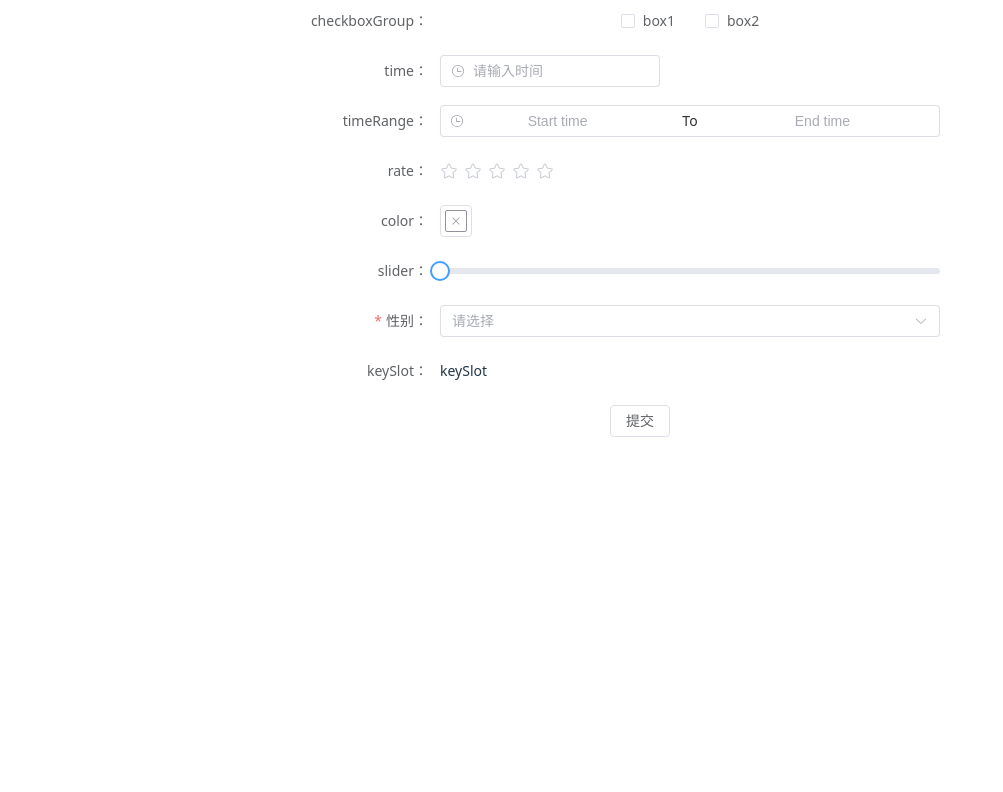
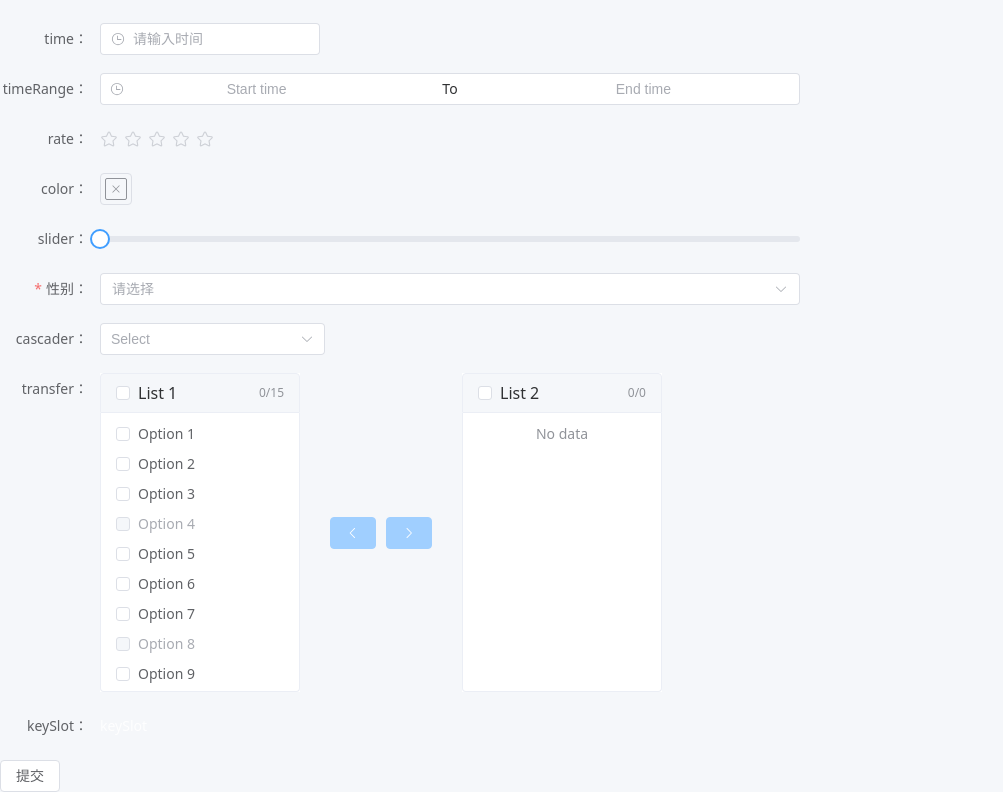
Before and after one commit to ekilito/basic_ui, a Vue app: page / in a window 1280 px wide. Shown: the part 399-1191 px from the top of the page, without its empty margins (0-1003 px from the left). Before the commit the page ends 868 px from the top, so only its background shows below. Built offline with nearby package versions, Linux system fonts and the light colour scheme.

Commit message:
type: eg

```diff
--- a/src/App.vue
+++ b/src/App.vue
@@ -59,75 +59,74 @@ const formItems = computed(() => [
     max: "100",
     min: "0",
     placeholder: "请输入",
-    controls: false
+    controls: false,
   },
   {
     label: "文本框",
     key: "text",
     type: "textarea",
     placeholder: "请输入",
-    resize: "none"
+    resize: "none",
   },
   {
     label: "时间",
     key: "date",
     type: "datetime",
-    placeholder: '请输入时间',
-    valueFormat: "YYYY-MM-DD HH:mm:ss"
+    placeholder: "请输入时间",
+    valueFormat: "YYYY-MM-DD HH:mm:ss",
   },
   {
     label: "switch",
     key: "switch",
-    type: "switch"
+    type: "switch",
   },
   {
     label: "radioGroup",
     key: "radioGroup",
     type: "radioGroup",
-    options:
-     [
-      { label: 'radio1', value: 1},
-      { label: 'radio2', value: 2}
-     ]
-  },    {
+    options: [
+      { label: "radio1", value: 1 },
+      { label: "radio2", value: 2 },
+    ],
+  },
+  {
     label: "checkboxGroup",
     key: "checkboxGroup",
     type: "checkboxGroup",
-    options:
-     [
-      { label: 'box1', value: 1},
-      { label: 'box2', value: 2}
-     ]
+    options: [
+      { label: "box1", value: 1 },
+      { label: "box2", value: 2 },
+    ],
   },
   {
     label: "time",
     key: "time",
     type: "time",
-    placeholder: '请输入时间',
+    placeholder: "请输入时间",
   },
   {
     label: "timeRange",
     key: "timeRange",
     type: "timeRange",
-    rangeSeparator:"To",
-      startPlaceholder:"Start time",
-      endPlaceholder:"End time",
+    rangeSeparator: "To",
+    startPlaceholder: "Start time",
+    endPlaceholder: "End time",
     // isRange: true
   },
   {
-    label: 'rate',
-    key: 'rate',
-    type: 'rate',
+    label: "rate",
+    key: "rate",
+    type: "rate",
   },
   {
-    label: 'color',
-    key: 'color',
-    type: 'color',
+    label: "color",
+    key: "color",
+    type: "color",
   },
   {
-    label: 'slider',
-    key: 'slider',
-    type: 'slider',
+    label: "slider",
+    key: "slider",
+    type: "slider",
   },
   {
     label: "性别",
@@ -152,6 +151,78 @@ const formItems = computed(() => [
     },
   },
   {
+    label: "cascader",
+    key: "cascader",
+    type: "cascader",
+    options: [
+      {
+        value: "guide",
+        label: "Guide",
+        children: [
+          {
+            value: "disciplines",
+            label: "Disciplines",
+            children: [
+              {
+                value: "consistency",
+                label: "Consistency",
+              },
+              {
+                value: "feedback",
+                label: "Feedback",
+              },
+              {
+                value: "efficiency",
+                label: "Efficiency",
+              },
+              {
+                value: "controllability",
+                label: "Controllability",
+              },
+            ],
+          },
+          {
+            value: "navigation",
+            label: "Navigation",
+            children: [
+              {
+                value: "side nav",
+                label: "Side Navigation",
+              },
+              {
+                value: "top nav",
+                label: "Top Navigation",
+              },
+            ],
+          },
+        ],
+      },
+    ],
+  },
+  {
+label: 'transfer',
+key: 'transfer',
+type: 'transfer',
+data: [
+  { key: 1, label: "Option 1", disabled: false },
+  { key: 2, label: "Option 2", disabled: false },
+  { key: 3, label: "Option 3", disabled: false },
+  { key: 4, label: "Option 4", disabled: true },
+  { key: 5, label: "Option 5", disabled: false },
+  { key: 6, label: "Option 6", disabled: false },
+  { key: 7, label: "Option 7", disabled: false },
+  { key: 8, label: "Option 8", disabled: true },
+  { key: 9, label: "Option 9", disabled: false },
+  { key: 10, label: "Option 10", disabled: false },
+  { key: 11, label: "Option 11", disabled: false },
+  { key: 12, label: "Option 12", disabled: true },
+  { key: 13, label: "Option 13", disabled: false },
+  { key: 14, label: "Option 14", disabled: false },
+  { key: 15, label: "Option 15", disabled: false }
+]
+
+  },
+  {
     label: "keySlot",
     key: "keySlot",
   },
@@ -173,7 +244,7 @@ const handelClick = async () => {
 
 <style scoped lang="scss">
 .app-page {
-  width: 600px;
+  width: 800px;
 }
 :deep(.el-input-number .el-input__inner) {
   text-align: left;
--- a/src/style.css
+++ b/src/style.css
@@ -5,7 +5,7 @@
 
   color-scheme: light dark;
   color: rgba(255, 255, 255, 0.87);
-  background-color: #242424;
+  background-color: #f5f7fa;
 
   font-synthesis: none;
   text-rendering: optimizeLegibility;
@@ -57,23 +57,3 @@ button:focus-visible {
 .card {
   padding: 2em;
 }
-
-#app {
-  max-width: 1280px;
-  margin: 0 auto;
-  padding: 2rem;
-  text-align: center;
-}
-
-@media (prefers-color-scheme: light) {
-  :root {
-    color: #213547;
-    background-color: #ffffff;
-  }
-  a:hover {
-    color: #747bff;
-  }
-  button {
-    background-color: #f9f9f9;
-  }
-}
```
Lines whose indentation alone changed are shown as unchanged.
